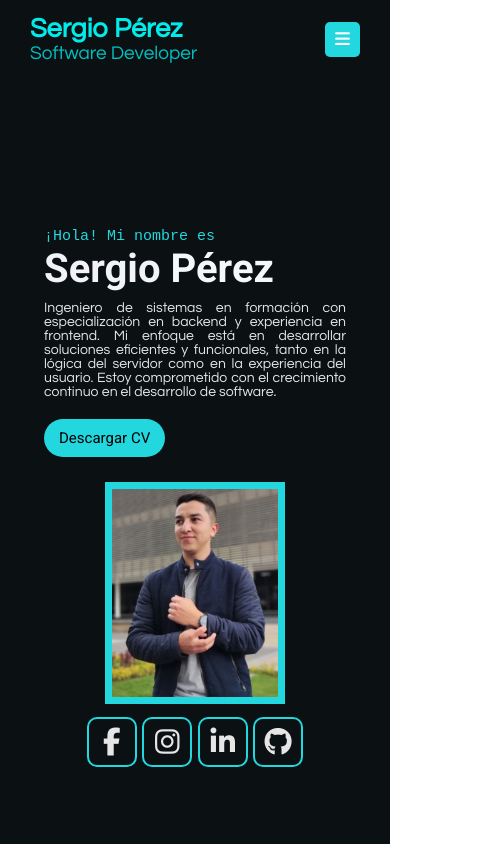
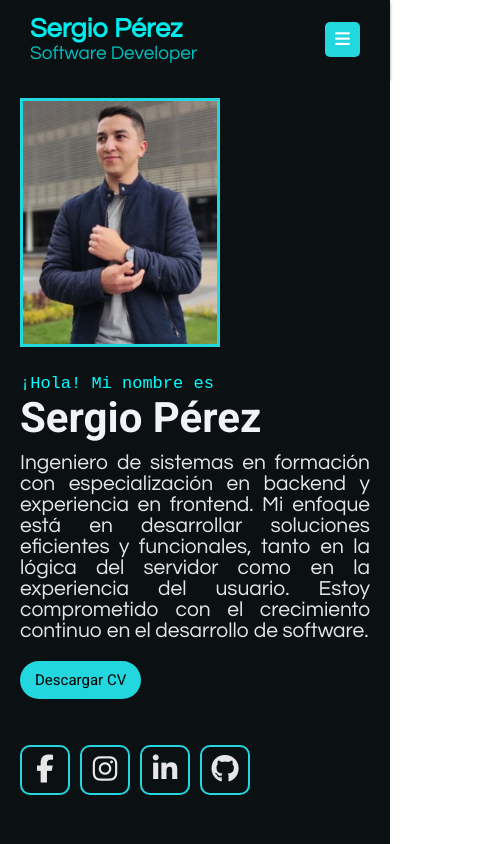
Before and after one commit to 7andresperez/7andresperez.github.io, a plain HTML site: page index.html in a window 390 px wide. Shown: the top 844 px of the page, 480 px wide, since content can reach past the window. Drawn offline with Linux system fonts and the light colour scheme.

Commit message:
Correciones sección inicio. 1. Se aplica propiedad CSS grid a la sección inicio para mejorar la visualización responsive y se ajustan tamaños de imágenes, de letras y el grid-template-area en responsive (max-width:700px).

```diff
--- a/estilo.css
+++ b/estilo.css
@@ -96,40 +96,36 @@ html {
     max-width: 60%;
     margin: auto auto auto 10%;
     display: grid;
+    grid-template-areas: 'informacion-inicio  contenedor-img'
+        'informacion-inicio  redes';
+    grid-gap: 0.7rem;
     grid-template-columns: 2fr 1fr;
-    gap: 30px;
-    align-content: center;
+    grid-template-rows: 4fr 1fr;
 }
 
 .inicio .contenido-seccion .informacion-inicio {
-    margin: 5px;
+    grid-area: informacion-inicio;
+    padding-right: 5%;
     align-content: center;
     /*max-width: 70%;*/
     text-align: justify;
     /*padding: 40px;*/
 }
 
-.inicio .contenido-banner {
-    /*padding: 40px;*/
-    /*max-width: 330px;
-    min-width: 200px;*/
-    display: flex;
-    flex-direction: column;
-    grid-template-rows: auto auto;
-    align-content: center;
-    text-align: center;
-    /*max-height: 80%;*/
+.inicio .contenedor-img {
+
+    align-content: end;
 }
 
-.inicio .contenido-banner img {
+.inicio .contenedor-img img {
+    grid-area: contenedor-img;
     /*margin-top: 40px;*/
     /*border: 7px solid #e6e6e7;*/
     border: 7px solid #23d7de;
     width: 100%;
-
 }
 
-.inicio .contenido-seccion h2 {
+.inicio .contenido-seccion .informacion-inicio h2 {
     font-size: 20px;
     font-weight: normal;
     color: #23d7de;
@@ -184,32 +180,30 @@ html {
     font-size: 15px;
 }
 
-.inicio .contenido-banner h2 {
-    font-size: 20px;
-    font-weight: normal;
+.inicio .contenido-seccion .redes {
+    grid-area: redes;
+    display: grid;
+    grid-template-columns: repeat(4, 1fr);
+    padding: 0 5%;
+    /* gap:; */
 }
 
-.inicio .contenido-banner .redes a {
+.inicio .contenido-seccion .redes a {
     /*color: #e6e6e7;*/
     color: #e6e6e6;
-    display: inline-block;
-    text-decoration: none;
     border: 2px solid #23d7de;
     border-radius: 20%;
     width: 50px;
     height: 50px;
-    line-height: 50px;
-    margin: 10px 1px 10px;
+    text-align: center;
+    align-content: center;
     font-size: 28px;
     transition: .3s;
 }
 
-.inicio .contenido-banner .redes a:hover {
+.inicio .contenido-seccion .redes a:hover {
     background-color: #23d7de;
-    justify-content: center;
-    align-content: center;
-    /*background-color: #5a5a60;*/
-    /*background-color: #51b8bf;*/
+
 }
 
 /* SECCIÓN SOBRE MÍ */
@@ -793,7 +787,7 @@ footer p {
     }
 }
 
-@media screen and (max-width:700px) {
+/* @media screen and (max-width:700px) {
     .sobremi .fila {
         display: block;
     }
@@ -841,10 +835,101 @@ footer p {
 
     .contacto .fila .col {
         width: 100%;
+    } */
+
+
+/*Responsive creado por mí*/
+@media screen and (max-width:700px) {
+    .inicio .contenido-seccion {
+        max-width: 100%;
+
+        margin: 20px;
+        grid-template-columns: 1fr;
+        grid-template-rows: .2fr .7fr .1fr;
+        grid-template-areas: 'contenedor-img'
+            'informacion-inicio'
+            'redes';
     }
 
-    /*Responsive creado por mí*/
-    @media screen and (max-width:430px) {
+    .inicio .contenido-seccion .contenedor-img {
+        width: 200px;
+
+    }
+
+    .inicio .contenido-seccion .contenedor-img img {
+        border: 3px solid #23d7de;
+    }
+
+    .inicio .contenido-seccion .informacion-inicio {
+        padding: 0;
+    }
+
+    .inicio .contenido-seccion .informacion-inicio h2 {
+        font-size: 17px;
+        color: aqua;
+    }
+
+    .inicio .contenido-seccion h1 {
+        font-size: 42px;
+        color: #f2f2f9;
+    }
+
+    .inicio .contenido-seccion span {
+        /*verificar si se quiere cambiar el color del primer nombre*/
+    }
+
+    .inicio .contenido-seccion p {
+        font-size: 21px;
+        color: #e6e6e7;
+        font-weight: normal;
+        margin-top: 3%;
+    }
+
+    .inicio .contenido-seccion .informacion-inicio button {
+        cursor: pointer;
+        background-color: #23d7de;
+        border-radius: 20px;
+        border: none;
+        width: fit-content;
+        display: block;
+        margin: 20px 0;
+        padding: 10px 15px;
+        font-size: 16px;
+        color: #f5f5f6;
+        position: relative;
+        z-index: 10;
+    }
+
+    .inicio .contenido-seccion .informacion-inicio button:hover {
+        background-color: #e6e6e7;
+        transition: .5s;
+    }
+
+    .inicio .contenido-seccion .informacion-inicio button a {
+        font-family: 'Roboto';
+        color: #000;
+        text-decoration: none;
+        font-size: 15px;
+    }
+
+    .inicio .contenido-seccion .redes {
+        margin: auto auto auto 0;
+        padding: 0;
+        gap: 10px;
+    }
+
+    .inicio .contenido-seccion .redes a {
+        /*color: #e6e6e7;*/
+
+    }
+
+    .inicio .contenido-seccion .redes a:hover {
+        background-color: #23d7de;
+
+    }
+}
+
+/* @media screen and (max-width:430px) {
     .inicio .contenido-seccion {
         display: block;
         max-width: 80%;
@@ -865,7 +950,6 @@ footer p {
 
     .inicio .contenido-seccion .contenido-banner {
         max-width: 250px;
-            /* margin-bottom: 20px; */
         display: block;
         justify-content: center;
         margin: auto;
@@ -896,13 +980,15 @@ footer p {
         margin: 40px;
     }
 
-        .sobremi .contenido-seccion h2{
+    .sobremi .contenido-seccion h2 {
         font-size: 30px;
     }
-        .sobremi .contenido-seccion .contenedor-sobremi h3{
+
+    .sobremi .contenido-seccion .contenedor-sobremi h3 {
         font-size: 20px;
     }
-        .sobremi .contenido-seccion .contenedor-sobremi p{
+
+    .sobremi .contenido-seccion .contenedor-sobremi p {
         font-size: 16px;
         line-height: normal;
     }
@@ -934,9 +1020,10 @@ footer p {
         /* margin: 0 auto 10px auto; */
     }
 
-        .skills h2{
+    .skills h2 {
         font-size: 30px;
     }
+
     .skills .contenido-seccion .contenedor-skills .skill {
         width: 100px;
         height: 100px;
@@ -954,29 +1041,32 @@ footer p {
         margin-top: 10px;
     }
 
-        .educacion h2{
+    .educacion h2 {
         font-size: 30px;
     }
+
     .educacion .contenido-seccion .educacion-item {
         display: block;
         text-align: center;
 
     }
-        .educacion .contenido-seccion .educacion-item h3{
+
+    .educacion .contenido-seccion .educacion-item h3 {
         font-size: 19px;
     }
 
-        .educacion .contenido-seccion .educacion-item h4{
+    .educacion .contenido-seccion .educacion-item h4 {
         font-size: 17px;
     }
 
-        .educacion .contenido-seccion .educacion-item h5{
+    .educacion .contenido-seccion .educacion-item h5 {
         font-size: 12px;
     }
 
-        .educacion .contenido-seccion .educacion-item p{
+    .educacion .contenido-seccion .educacion-item p {
         font-size: 15px;
     }
+
     .educacion .contenido-seccion .educacion-item .educacion-logo {
         height: 80px;
         width: 80px;
@@ -988,5 +1078,4 @@ footer p {
     .educacion .contenido-seccion .educacion-item .educacion-logo:first-child {
         margin-top: 20px;
     }
-    }
-}
+} */
--- a/index.html
+++ b/index.html
@@ -55,20 +55,16 @@
                             <a href="./files/CV-SERGIO PÉREZ.pdf">Descargar CV</a>
                         </button>
             </div>
-            <div class="contenido-banner">
             <div class="contenedor-img">
                 <img src="./img/foto_sergio_3-2.jpg" alt="">
             </div>
             <div class="redes">
                 <a href="https://www.facebook.com/7andresperez"><i class="fa-brands fa-facebook-f"></i></a>
                 <a href="https://www.instagram.com/7andresperez/"><i class="fa-brands fa-instagram"></i></a>
-                    <a href="https://www.linkedin.com/in/sergioandresperez/"><i
-                            class="fa-brands fa-linkedin-in"></i></a>
+                <a href="https://www.linkedin.com/in/sergioandresperez/"><i class="fa-brands fa-linkedin-in"></i></a>
                 <a href="https://github.com/7andresperez"><i class="fa-brands fa-github"></i></a>
             </div>
         </div>
-        </div>
-
     </section>
 
     <!-- SECCIÓN SOBRE MÍ -->
@@ -82,13 +78,19 @@
             <div class="contenedor-sobremi">
                 <h2>Sobre Mí</h2>
                 <div class="divider-left"></div>
-                <p>Soy un apasionado del desarrollo de software, con una sólida formación en <span>backend</span> y conocimientos
-                    en <span>frontend</span>. A lo largo de mi trayectoria académica, he trabajado con tecnologías como <span>Java</span>,
-                    <span>SQL</span>, <span>Google Cloud</span> y herramientas de desarrollo frontend, aplicando buenas prácticas para crear
-                    soluciones eficientes, funcionales y escalables.</p>
+                <p>Soy un apasionado del desarrollo de software, con una sólida formación en <span>backend</span> y
+                    conocimientos
+                    en <span>frontend</span>. A lo largo de mi trayectoria académica, he trabajado con tecnologías como
+                    <span>Java</span>,
+                    <span>SQL</span>, <span>Google Cloud</span> y herramientas de desarrollo frontend, aplicando buenas
+                    prácticas para crear
+                    soluciones eficientes, funcionales y escalables.
+                </p>
                 <p>Además, mi experiencia como suboficial en el Ejército Nacional de Colombia me ha permitido
-                    adquirir habilidades clave en <span>liderazgo</span>, <span>trabajo en equipo</span> y <span>resolución de problemas</span>, que aplico
-                    a cada proyecto con enfoque y disciplina</p>
+                    adquirir habilidades clave en <span>liderazgo</span>, <span>trabajo en equipo</span> y
+                    <span>resolución de problemas</span>, que aplico
+                    a cada proyecto con enfoque y disciplina
+                </p>
                 <h3>Intereses</h3>
                 <div class="contenedor-intereses">
                     <div class="interes">
```
Lines whose indentation alone changed are shown as unchanged.
